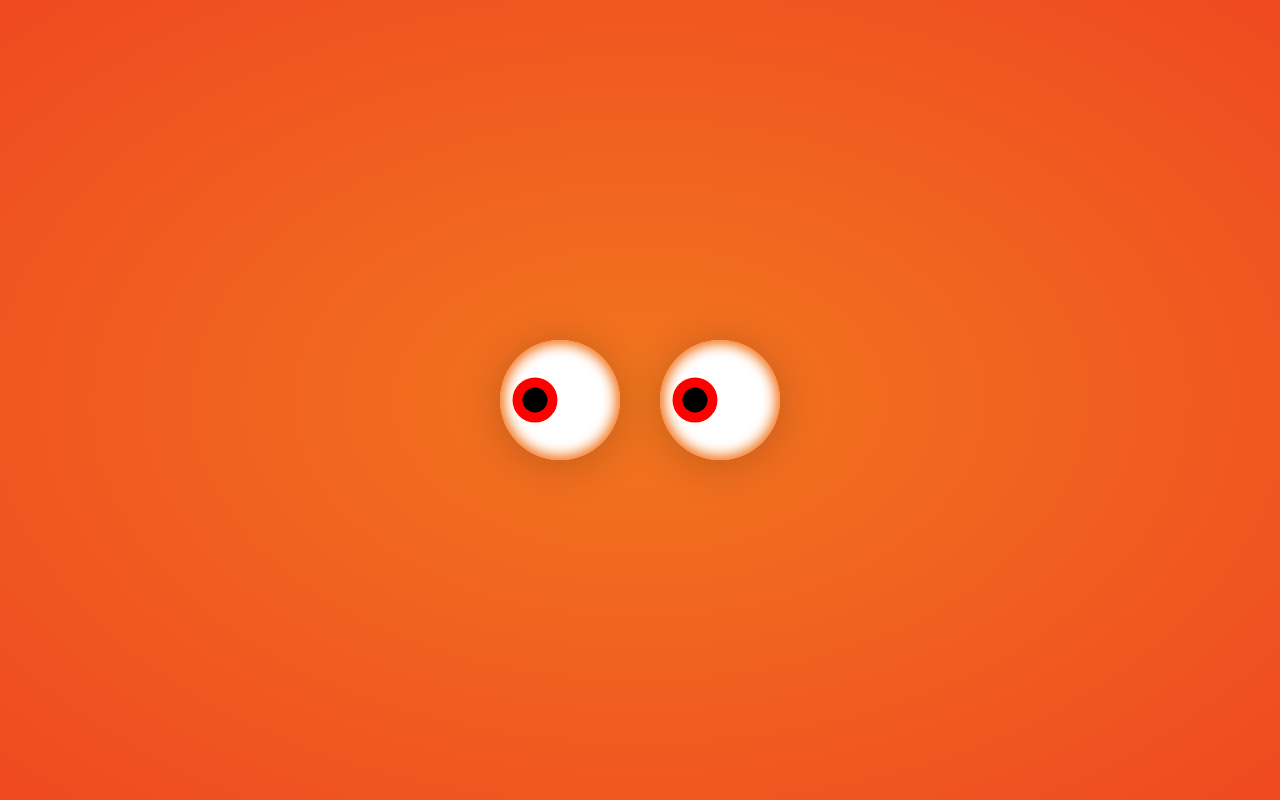
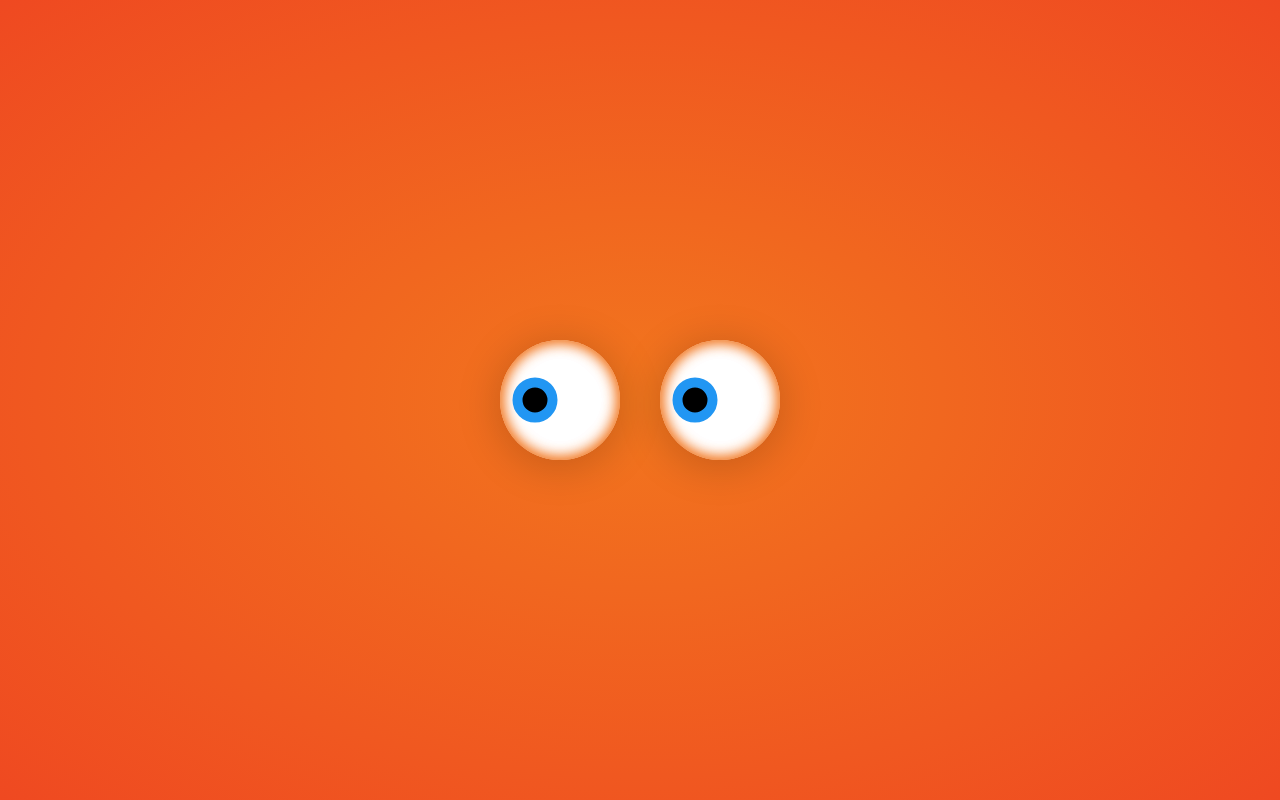
Before and after one commit to guicarsiqsantos/Eye-crazy, a plain HTML site: page index.html in a window 1280 px wide. Drawn offline with Linux system fonts and the light colour scheme.

Commit message:
Alteraçao no CSS

```diff
--- a/style.css
+++ b/style.css
@@ -35,6 +35,6 @@
     height: 45px;
     border-radius: 50%;
     background: #000;
-    border: 10px solid red;
+    border: 10px solid #2196f3;
     box-sizing: border-box;
 }
```
